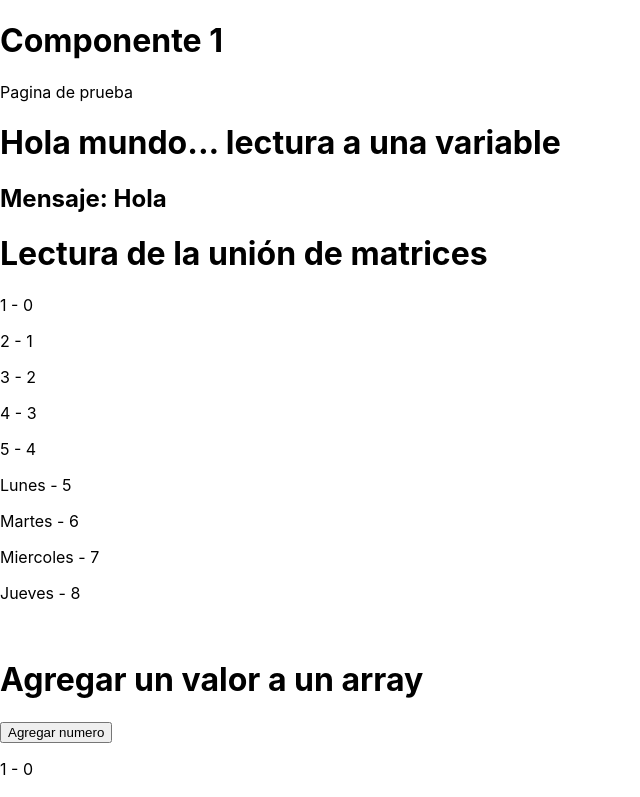
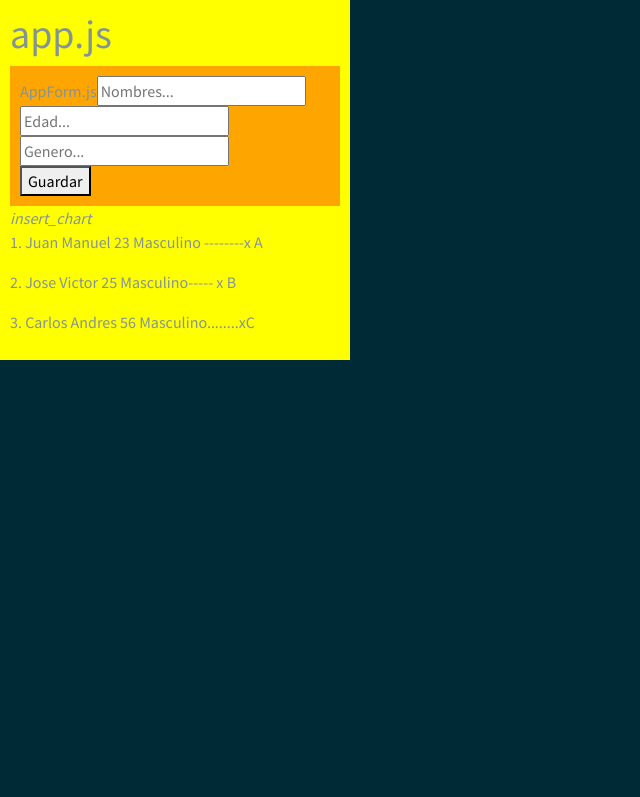
Before and after one commit to FiorelaMendoza/Sitioreact5, a React (Create React App) app: page / in a window 1280 px wide. Shown: the top 797 px of the page, without its empty margins (0-640 px from the left). Built offline with nearby package versions, Linux system fonts and the light colour scheme.

Commit message:
v6. instalo fb:auth, storage, firestore

```diff
--- a/package.json
+++ b/package.json
@@ -7,9 +7,11 @@
     "@testing-library/jest-dom": "^5.17.0",
     "@testing-library/react": "^13.4.0",
     "@testing-library/user-event": "^13.5.0",
+    "firebase": "^10.5.0",
     "react": "^18.2.0",
     "react-dom": "^18.2.0",
     "react-scripts": "5.0.1",
+    "react-toastify": "^9.1.3",
     "web-vitals": "^2.1.4"
   },
   "scripts": {
--- a/src/App.js
+++ b/src/App.js
@@ -3,15 +3,22 @@ import './App.css';
 import C01componente from './components/C01componente';
 import Variable from './components/C04variable';
 import MatrizOperaciones from './components/C07matrizOperaciones';
+import AppForm from './components/AppForm';
+
 
 function App() {
   return (
-    <div>
-     <C01componente/>
-     <Variable xVariable = "Hola"/>
-     <MatrizOperaciones />
+    <div style={{background:"yellow", width:"350px", padding:"10px", TextAlign:"center"}}>
+      <h1>app.js</h1>
+      <AppForm></AppForm>
+      <i class="large material-icons">insert_chart</i>
+
+      <p>1. Juan Manuel 23 Masculino --------x A</p>
+      <p>2. Jose Victor 25 Masculino----- x B</p>
+      <p>3. Carlos Andres 56 Masculino........xC </p>
     </div>
   );
+
 }
-
+<i class="large material-icons">insert_chart</i>
 export default App;
--- /dev/null
+++ b/src/components/AppForm.js
@@ -0,0 +1,16 @@
+import React from 'react'
+
+const AppForm = () => {
+  return (
+    <div style={{background:"orange",
+    padding:"10px", TextAlign:"center"}}>
+      <h>AppForm.js</h>
+      <input placeholder='Nombres...' /><br/>
+      <input placeholder='Edad...' />   <br/>
+      <input placeholder='Genero...' /> <br/>
+      <button>Guardar</button>
+    </div>
+  )
+}
+
+export default AppForm
--- a/src/index.js
+++ b/src/index.js
@@ -3,6 +3,8 @@ import ReactDOM from 'react-dom/client';
 import './index.css';
 import App from './App';
 import reportWebVitals from './reportWebVitals';
+
+import 'bootswatch/dist/solar/bootstrap.min.css'
 
 const root = ReactDOM.createRoot(document.getElementById('root'));
 root.render(
```
Also changed, not shown: src/components/firebase/firebase.js (added, +30 -0 lines), 1 other file (tests, documents, lock files or other folders).
